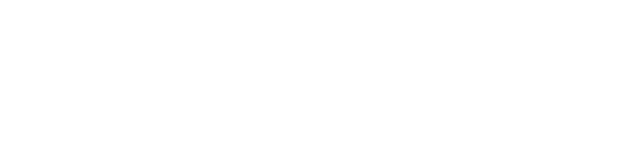
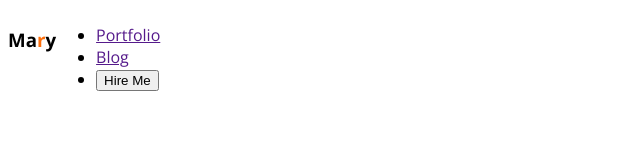
Before and after one commit to Azra1990/web-dev-portfolio, a plain HTML site: page index.html in a window 1280 px wide. Shown: the whole page, without its empty margins (0-640 px from the left). Drawn offline with nearby package versions, Linux system fonts and the light colour scheme.

Commit message:
added a index file

```diff
--- a/index.html
+++ b/index.html
@@ -3,9 +3,23 @@
 <head>
     <meta charset="UTF-8">
     <meta name="viewport" content="width=device-width, initial-scale=1.0">
-    <title>Web-Devloper-Portfolio</title>
+    <title>Web-Developer-Portfolio</title>
+    <link rel="preconnect" href="https://fonts.googleapis.com">
+<link rel="preconnect" href="https://fonts.gstatic.com" crossorigin>
+<link href="https://fonts.googleapis.com/css2?family=Open+Sans:ital,wght@0,300..800;1,300..800&family=Work+Sans:ital,wght@0,100..900;1,100..900&display=swap" rel="stylesheet">
+    <link rel="stylesheet" href="styles/style.css">
+
 </head>
-<body>
-
+<body class="open-sans-normal">
+    <header>
+        <nav>
+            <h3>Ma<span class="text-primary">r</span>y</h3>
+            <ul>
+                <li><a href="">Portfolio</a></li>
+                <li><a href="">Blog</a></li>
+                <li><a href=""><button>Hire Me</button></a></li>
+            </ul>
+        </nav>
+    </header>
 </body>
 </html>
--- /dev/null
+++ b/styles/style.css
@@ -0,0 +1,18 @@
+
+.open-sans-normal {
+  font-family: "Open Sans", sans-serif;
+  font-optical-sizing: auto;
+  font-style: normal;
+  font-variation-settings:
+    "wdth" 100;
+}
+.text-primary{
+color: rgba(253, 110, 10, 1);
+
+
+
+}
+/* nav style */
+nav{
+    display: flex;
+}
```
